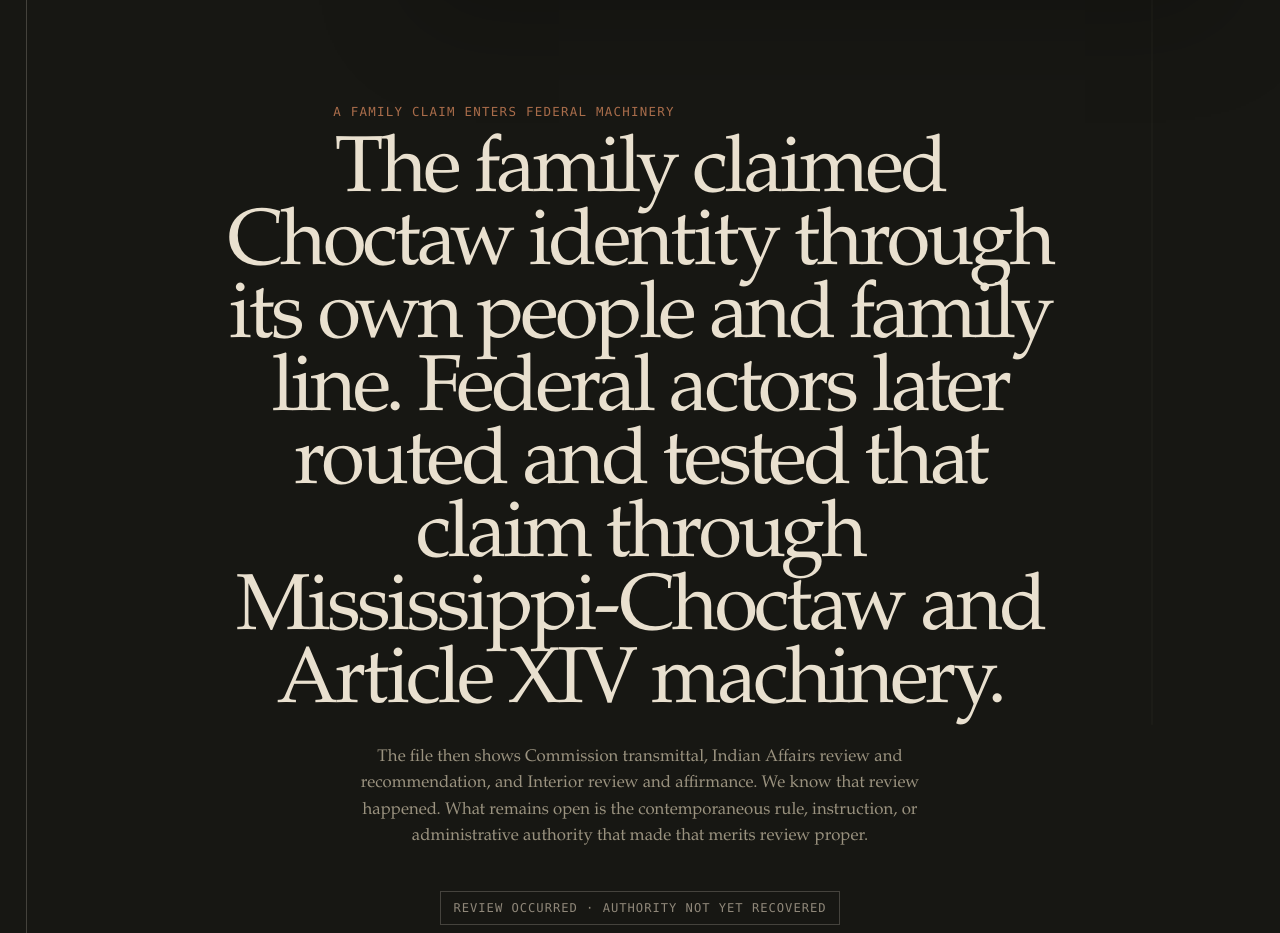
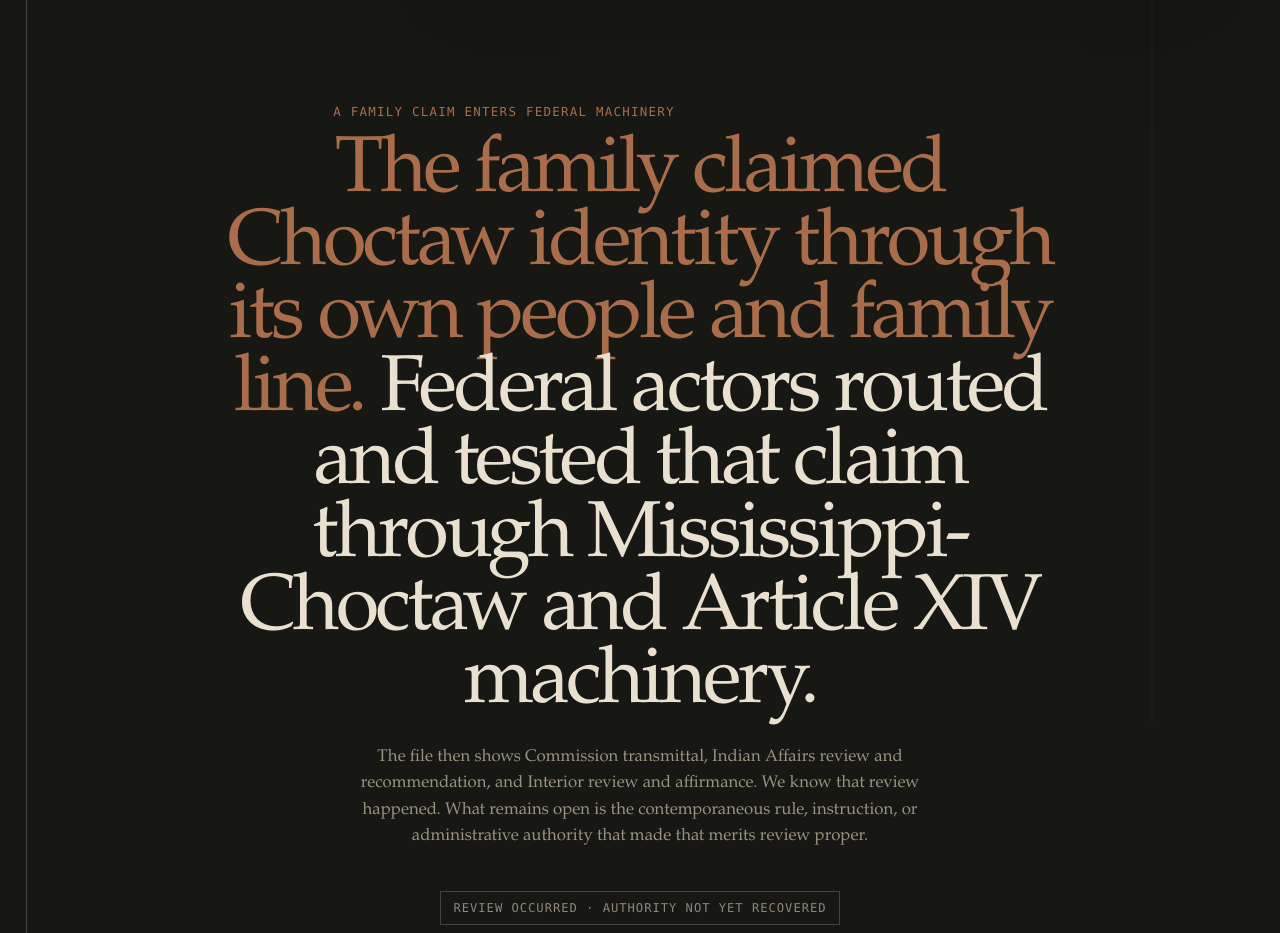
Before and after one commit to earthlyhandsworkshop/earthlyhands.org, a plain HTML site: page experiments/article-xiv-rooms/index.html in a window 1280 px wide. Shown: the part 5320-6253 px from the top of the page. Drawn offline with Linux system fonts and the light colour scheme.

Commit message:
Split family and federal agency by color in Article XIV review room

```diff
--- a/experiments/article-xiv-rooms/index.html
+++ b/experiments/article-xiv-rooms/index.html
@@ -117,6 +117,8 @@ h1{margin:0;max-width:10ch;font-size:clamp(4.4rem,10vw,9.2rem);font-weight:400;l
  min-height:88svh;display:flex;align-items:center;justify-content:center;text-align:center;padding:8vh 1rem
 }
 .bridge-inner{max-width:52rem}
+.family-voice{color:var(--rust)}
+.federal-voice{color:var(--paper)}
 .bridge .small{margin:0 0 1rem;color:var(--rust);font-size:.62rem}
 .bridge h2{margin:0;font-size:clamp(3rem,6.2vw,6rem);font-weight:400;line-height:.92;letter-spacing:-.045em;text-wrap:balance}
 .bridge p{max-width:35rem;margin:1.5rem auto 0;color:var(--faint)}
@@ -419,7 +421,7 @@ body{font-size:1.08rem}
     <section class="bridge">
       <div class="bridge-inner">
         <p class="small">A family claim enters federal machinery</p>
-        <h2>The family claimed Choctaw identity through its own people and family line. Federal actors later routed and tested that claim through Mississippi-Choctaw and Article XIV machinery.</h2>
+        <h2><span class="family-voice">The family claimed Choctaw identity through its own people and family line.</span> <span class="federal-voice">Federal actors routed and tested that claim through Mississippi-Choctaw and Article XIV machinery.</span></h2>
         <p>The file then shows Commission transmittal, Indian Affairs review and recommendation, and Interior review and affirmance. We know that review happened. What remains open is the contemporaneous rule, instruction, or administrative authority that made that merits review proper.</p>
         <span class="unrecovered">review occurred · authority not yet recovered</span>
       </div>
```
